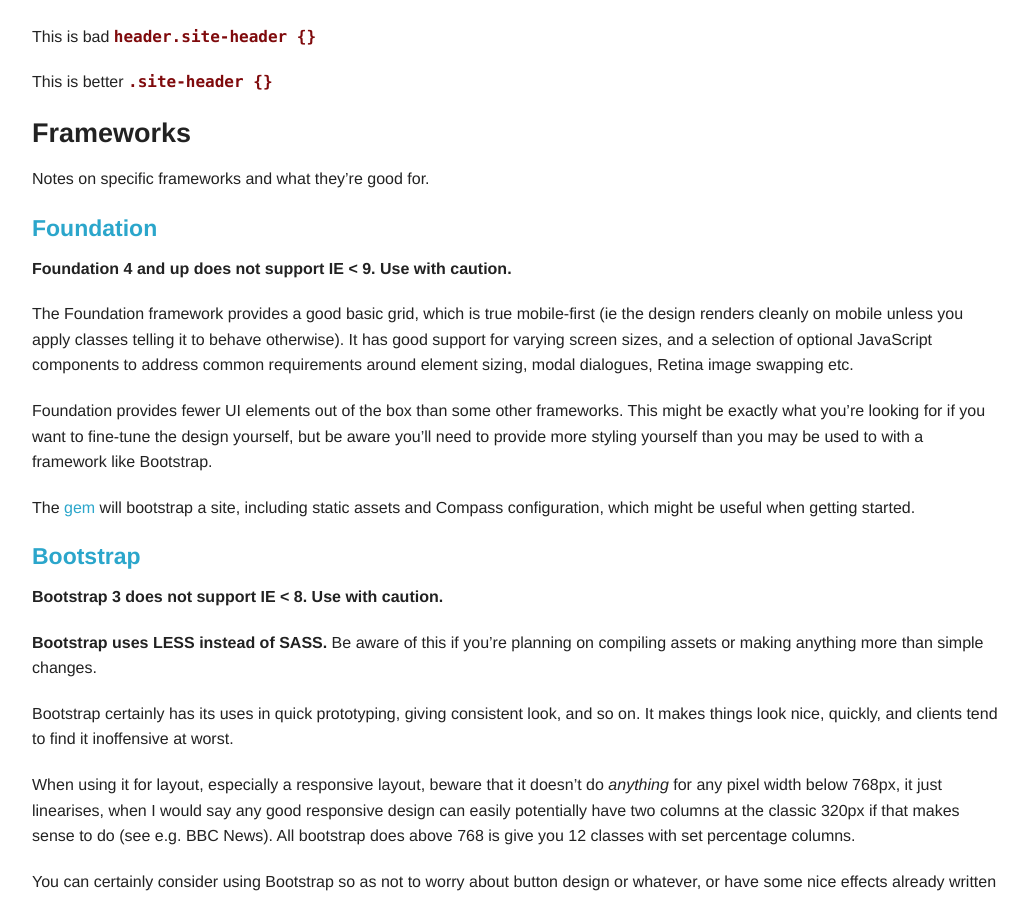
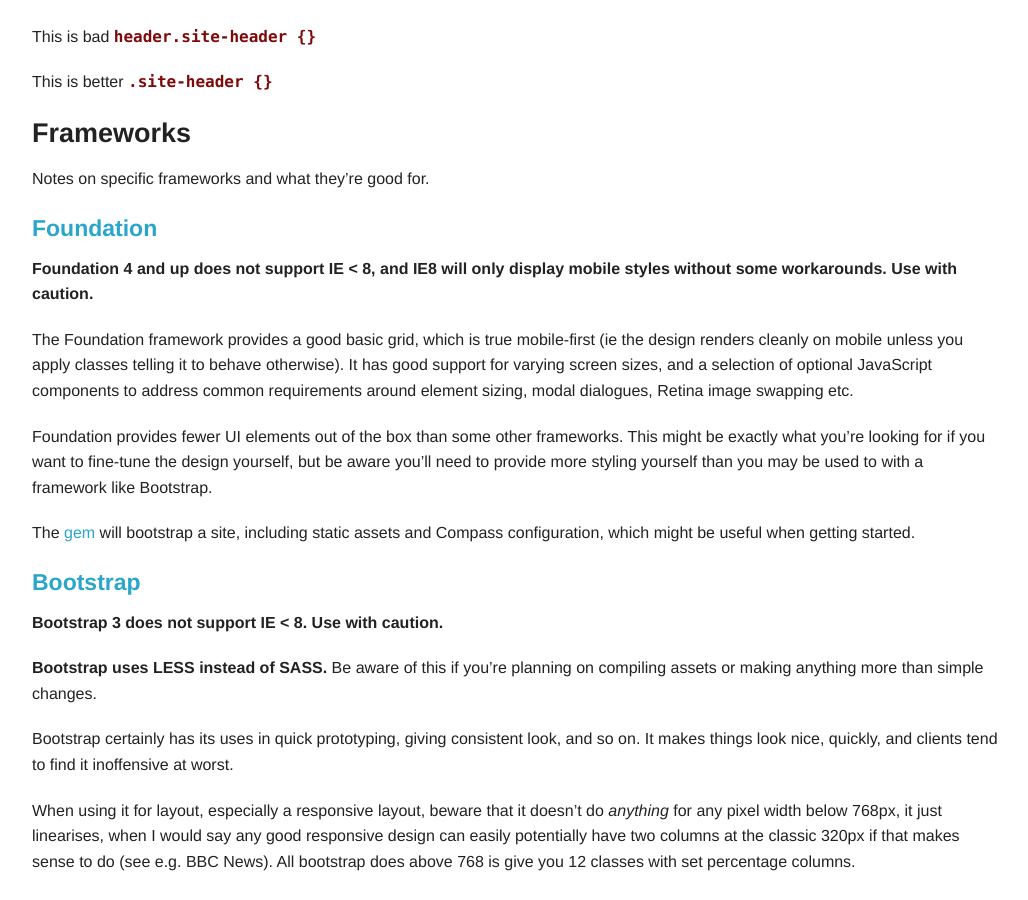
Before and after one commit to mysociety/mysociety.github.io, a Jekyll site: the page built from css-guidelines.md, in a window 1280 px wide and 900 px high, scrolled down 3863 px. Shown: the whole window, without its empty margins (123-1151 px from the left). Built offline with Jekyll 4.4.1, drawn with Linux system fonts in a browser that asks for light colours.

Commit message:
amend foundation 4 note about IE to include IE8 and mobile

```diff
--- a/css-guidelines.md
+++ b/css-guidelines.md
@@ -225,7 +225,7 @@
 
 #### [Foundation](http://foundation.zurb.com)
 
-**Foundation 4 and up does not support IE < 9. Use with caution.**
+**Foundation 4 and up does not support IE < 8, and IE8 will only display mobile styles without some workarounds. Use with caution.**
 
 The Foundation framework provides a good basic grid, which is true mobile-first
 (ie the design renders cleanly on mobile unless you apply classes telling it to
```
